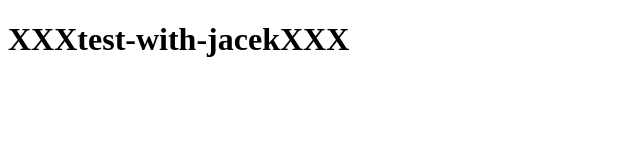
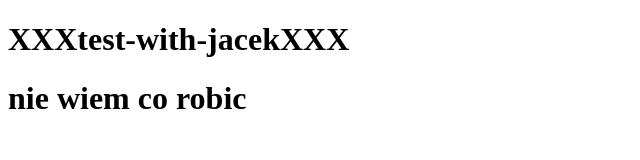
Before and after one commit to jyylii/test, a plain HTML site: page index.html in a window 1280 px wide. Shown: the whole page, without its empty margins (0-640 px from the left). Drawn offline with Linux system fonts and the light colour scheme.

Commit message:
New header

```diff
--- a/index.html
+++ b/index.html
@@ -8,5 +8,6 @@
   </head>
   <body>
     <h1>XXXtest-with-jacekXXX</h1>
+    <h1>nie wiem co robic</h1>
   </body>
 </html>
```
